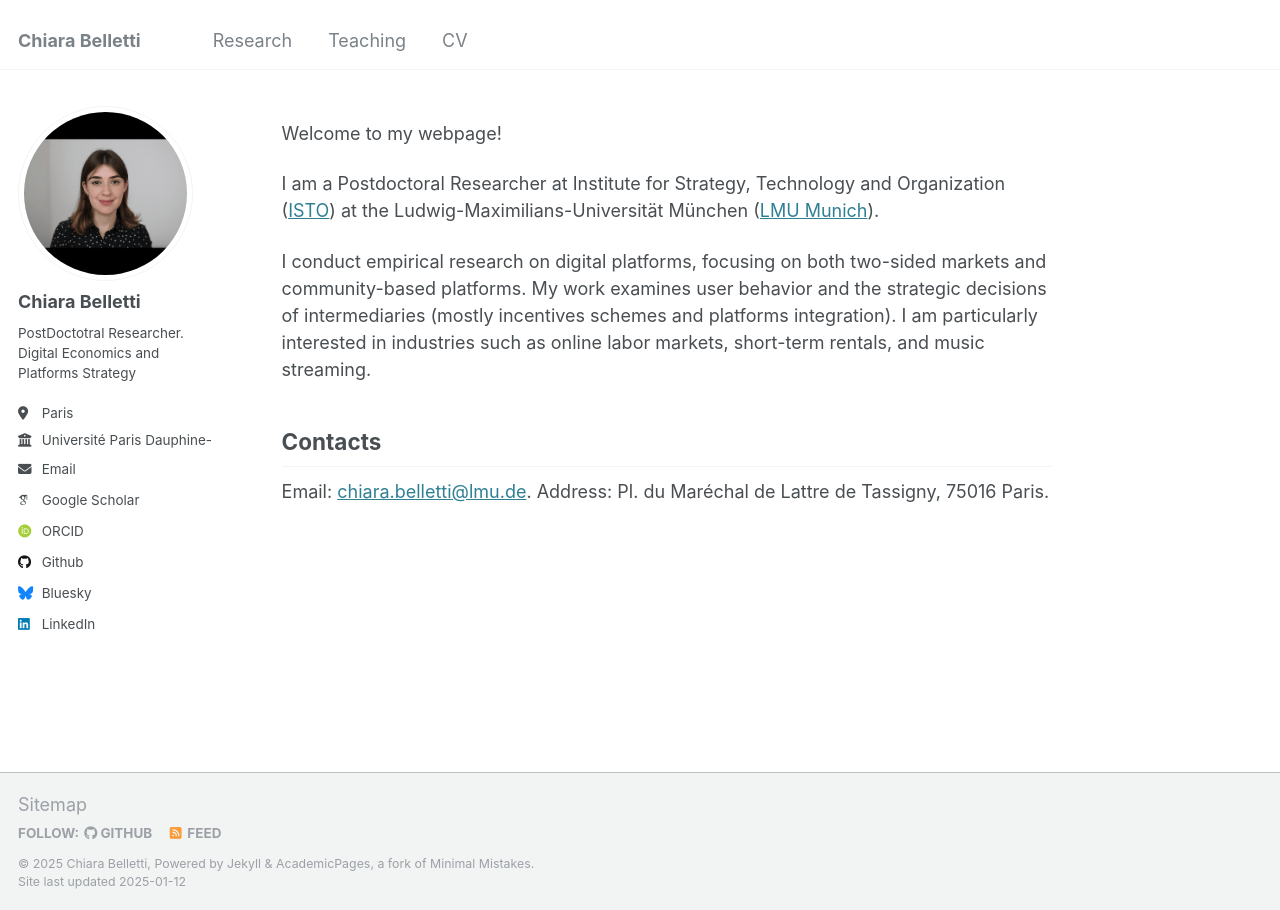
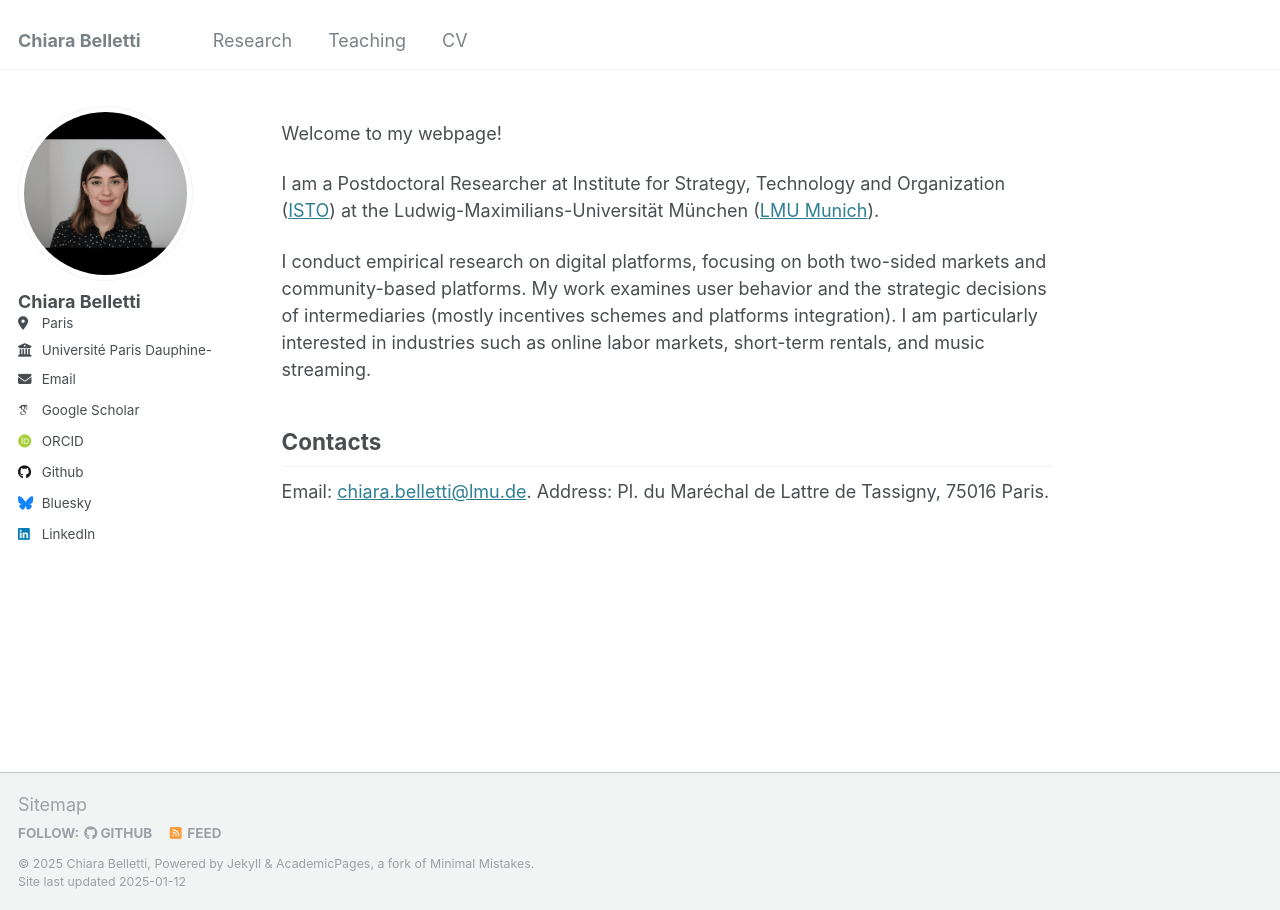
Before and after one commit to ChiaraBelletti/ChiaraBelletti.github.io, a Jekyll site: the page built from _pages/about.md, in a window 1280 px wide. Built offline with Jekyll 4.4.1, drawn with Linux system fonts in a browser that asks for light colours; some web fonts are replaced.

Commit message:
Update _config.yml

```diff
--- a/_config.yml
+++ b/_config.yml
@@ -24,7 +24,7 @@ author:
   avatar           : "ISTO_Oct_2023-3752 (1).png"
   name             : "Chiara Belletti"
   pronouns         : # example: "she/her"
-  bio              : "PostDoctotral Researcher. Digital Economics and Platforms Strategy"
+  bio              : #"PostDoctotral Researcher. Digital Economics and Platforms Strategy"
   location         : "Paris"
   employer         : "Université Paris Dauphine-PSL"
   uri              : # URL
```
